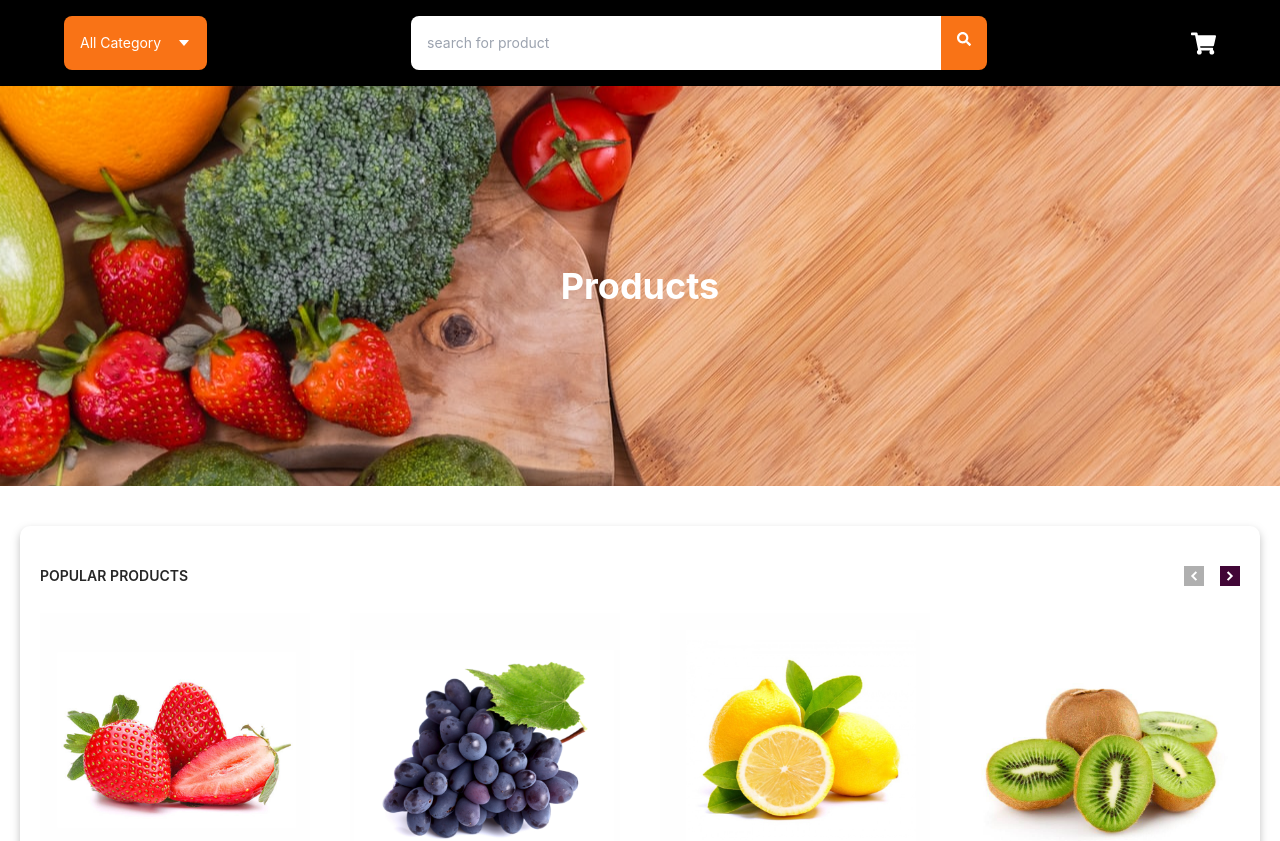
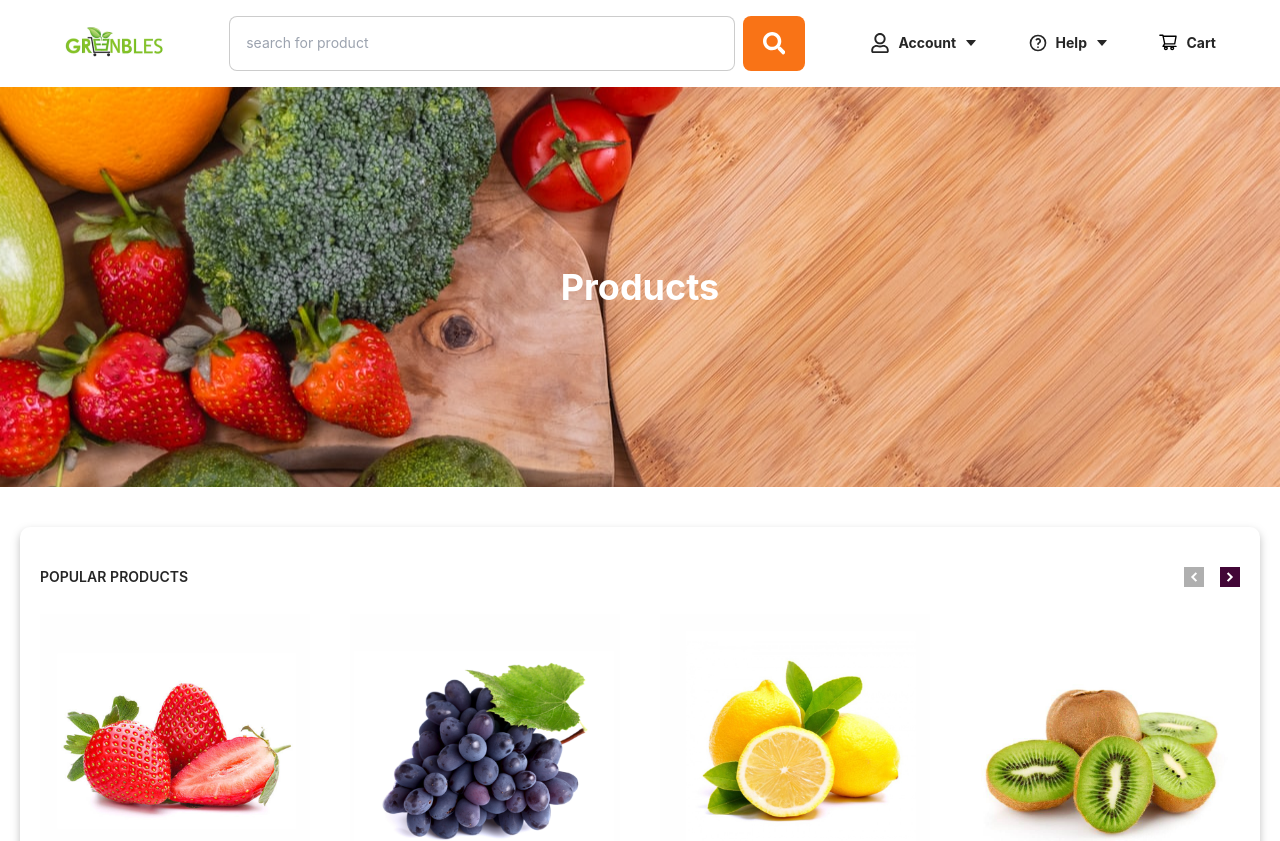
Before and after one commit to Paienobe/greenbles, a Next.js app: page /products in a window 1280 px wide. Shown: the top 841 px of the page. Built offline with nearby package versions, Linux system fonts and the light colour scheme.

Commit message:
changed product navbar

```diff
--- a/pages/products.js
+++ b/pages/products.js
@@ -1,31 +1,50 @@
 import React from 'react'
 import { popularProducts, allProducts } from '../data/home'
 import { HiChevronLeft, HiChevronRight } from 'react-icons/hi'
-import { FaSearch, FaShoppingCart } from 'react-icons/fa'
-import { AiFillCaretDown } from 'react-icons/ai'
+import { FaSearch, FaShoppingCart, FaRegUser } from 'react-icons/fa'
+import { TbHelp } from 'react-icons/tb'
+import { AiFillCaretDown, AiOutlineShoppingCart } from 'react-icons/ai'
 import logo from '../public/assets/green-logo.png'
 import Image from 'next/image'
 
 function Products() {
   return (
     <div>
-      <div className=' bg-[#000] min-h-[40px] py-4 px-[5%] flex items-center justify-between sm:flex-wrap'>
-        <div className='bg-orange-500 text-white p-4 rounded-lg flex items-center sm:order-2'>
-          All Category
-          <AiFillCaretDown className='text-white ml-4' />
+      <div className=' bg-white min-h-[40px] py-4 px-[5%] flex items-center justify-between sm:flex-wrap sm:py-2'>
+        <Image src={logo} />
+
+        <div className='w-[50%] flex items-stretch  sm:order-1 sm:w-full sm:my-2'>
+          <input
+            type='text'
+            className='w-full p-4 py-2 border border-black border-opacity-20 rounded-lg'
+            placeholder='search for product'
+          />
+          <div className='bg-orange-500 p-4 px-5 ml-2 flex item-center justify-center rounded-lg'>
+            <FaSearch className='text-white' size={22.5} />
+          </div>
         </div>
 
-        <div className='w-[50%] flex items-stretch rounded-lg overflow-hidden sm:order-1 sm:w-full sm:mb-4 sm:mt-4'>
-          <input
-            type='text'
-            className='w-full p-4'
-            placeholder='search for product'
-          />
-          <div className='bg-orange-500 p-4'>
-            <FaSearch className='text-white' />
+        <div className='flex items-center justify-between w-[30%]'>
+          <div className='flex items-center'>
+            <FaRegUser size={20} />
+            <span className='mx-2 font-bold sm:hidden'>Account</span>
+            <AiFillCaretDown className='sm:hidden' />
+          </div>
+
+          <div className='flex items-center'>
+            <TbHelp size={20} />
+            <span className='mx-2 font-bold sm:hidden'>Help</span>
+            <AiFillCaretDown className='sm:hidden' />
+          </div>
+
+          <div className='flex'>
+            <AiOutlineShoppingCart
+              size={20}
+              className='text-black sm:order-3'
+            />
+            <span className='font-bold ml-2 sm:hidden'>Cart</span>
           </div>
         </div>
-        <FaShoppingCart size={25} className='text-white sm:order-3' />
       </div>
       <div className='w-full bg-hero-image bg-no-repeat bg-center  h-[400px] flex justify-center items-center'>
         <div>
```
